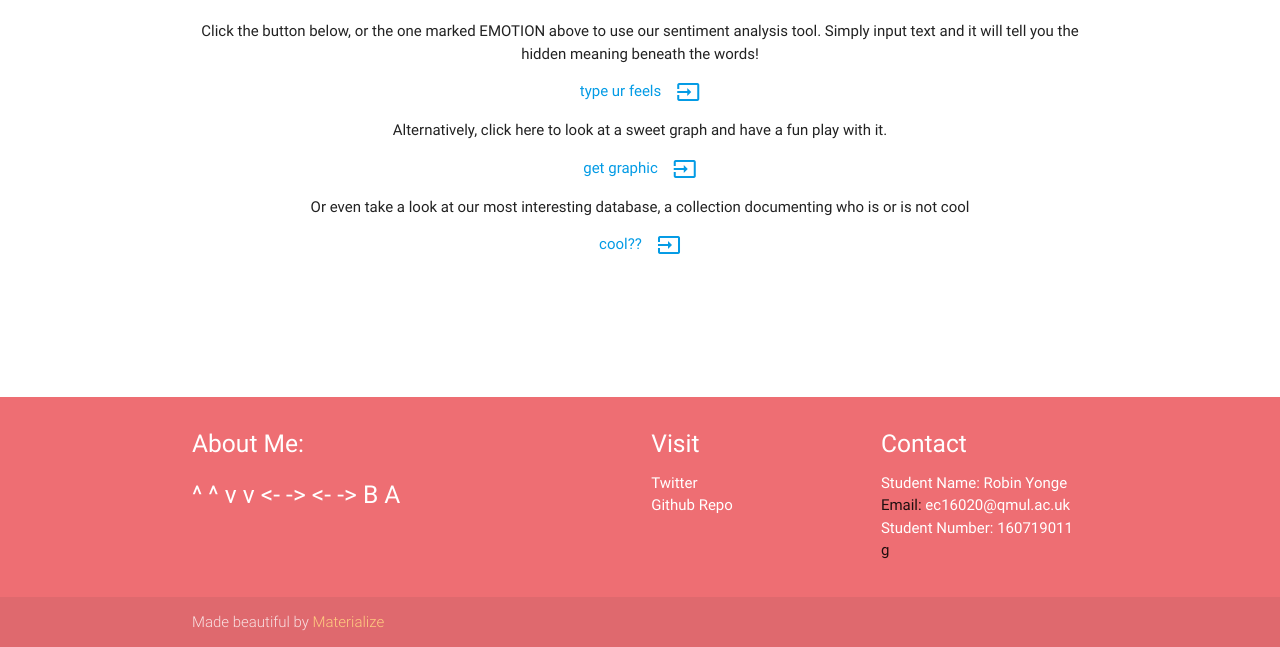
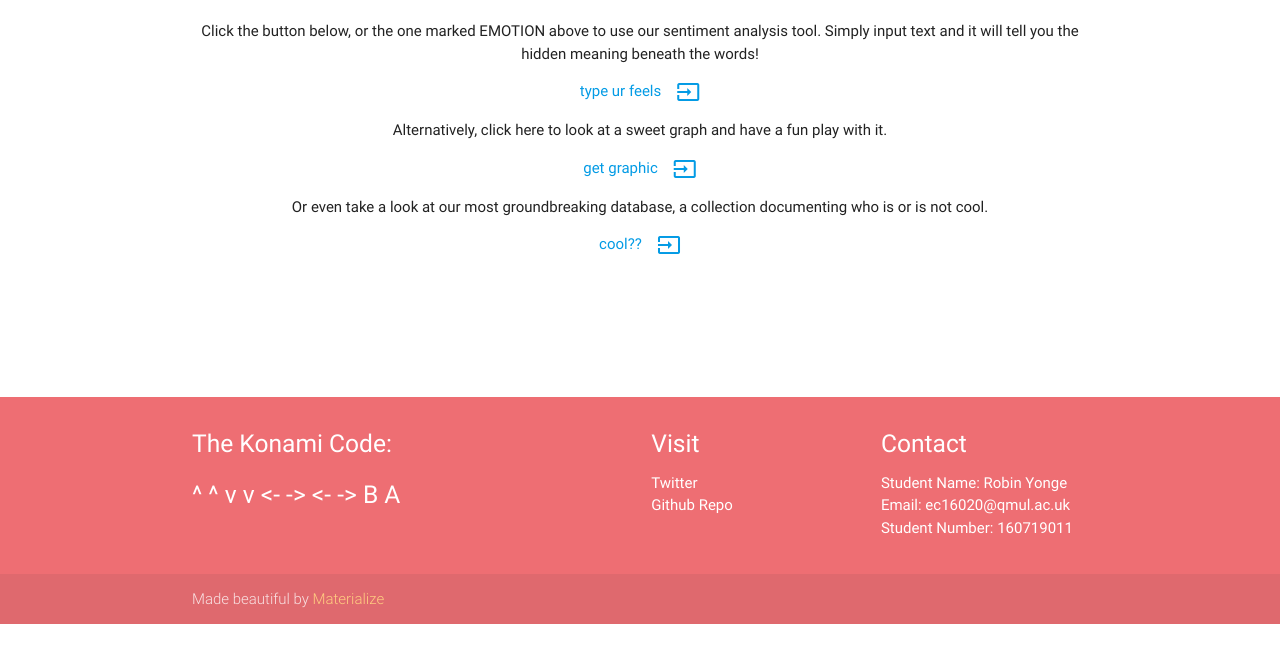
Before and after one commit to gilmoregrills/flask-of-emotions, a Flask app: page / in a window 1280 px wide. Shown: the part 322-969 px from the top of the page. After the commit the page ends 946 px from the top, so only its background shows below. Run offline with Flask 2, Linux system fonts and the light colour scheme; parts of the project's set-up code (start-up, migrations or seed data) failed here and were passed over; some libraries are stand-ins or nearby versions.

Commit message:
update templates'

```diff
--- a/wsgi/app/templates/base.html
+++ b/wsgi/app/templates/base.html
@@ -53,7 +53,7 @@
     <div class="container">
       <div class="row">
         <div class="col l6 s12">
-         <h5 class="white-text">About Me:</h5>
+         <h5 class="white-text">The Konami Code:</h5>
          <h5 class="white-text">
 	  	<p>^ ^ v v <- -> <- -> B A</p>
 	</h5>
@@ -69,8 +69,8 @@
           <h5 class="white-text">Contact</h5>
           <ul>
 		  <li><a class="white-text">Student Name: Robin Yonge</a></li>
-            <li>Email: <a class="white-text" href="mailto:youremail@qmul.ac.uk">ec16020@qmul.ac.uk</a></li>
-	    <li><a class="white-text">Student Number: 160719011</a></li>g
+            <li><a class="white-text" href="mailto:youremail@qmul.ac.uk">Email: ec16020@qmul.ac.uk</a></li>
+	    <li><a class="white-text">Student Number: 160719011</a></li>
           </ul>
         </div>
       </div>
--- a/wsgi/app/templates/index.html
+++ b/wsgi/app/templates/index.html
@@ -11,7 +11,7 @@
 	      <p>Alternatively, click here to look at a sweet graph and have a fun play with it.</p>
 	      <a href="{{ url_for('polynomial') }}" id="download-button" class="btn-medium waves-effect waves-light lilac">get graphic<i class="material-icons right">input</i></a>
 	      <p></p>
-	      <p>Or even take a look at our most interesting database, a collection documenting who is or is not cool</p>
+	      <p>Or even take a look at our most groundbreaking database, a collection documenting who is or is not cool.</p>
 	      <a href="{{ url_for('get_all_people') }}" id="download-button" class="btn-medium waves-effect waves-light lilac">cool??<i class="material-icons right">input</i></a>
       </div>
 {% endblock %}
```
